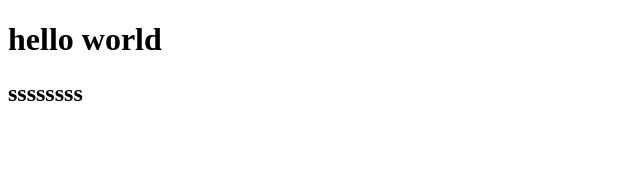
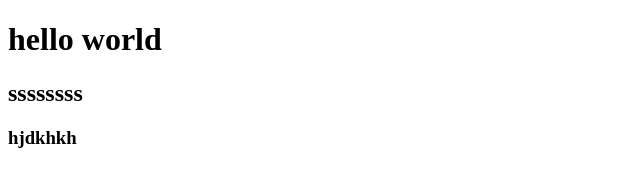
Before and after one commit to HeYing0402/testDemo, a plain HTML site: page index.html in a window 1280 px wide. Shown: the whole page, without its empty margins (0-640 px from the left). Drawn offline with Linux system fonts and the light colour scheme.

Commit message:
这是第四次提交

```diff
--- a/index.html
+++ b/index.html
@@ -8,5 +8,6 @@
 <body>
     <h1>hello world</h1>
     <h2>ssssssss</h2>
+    <h3>hjdkhkh</h3>
 </body>
 </html>
```
Also changed, not shown: 1 other file.
